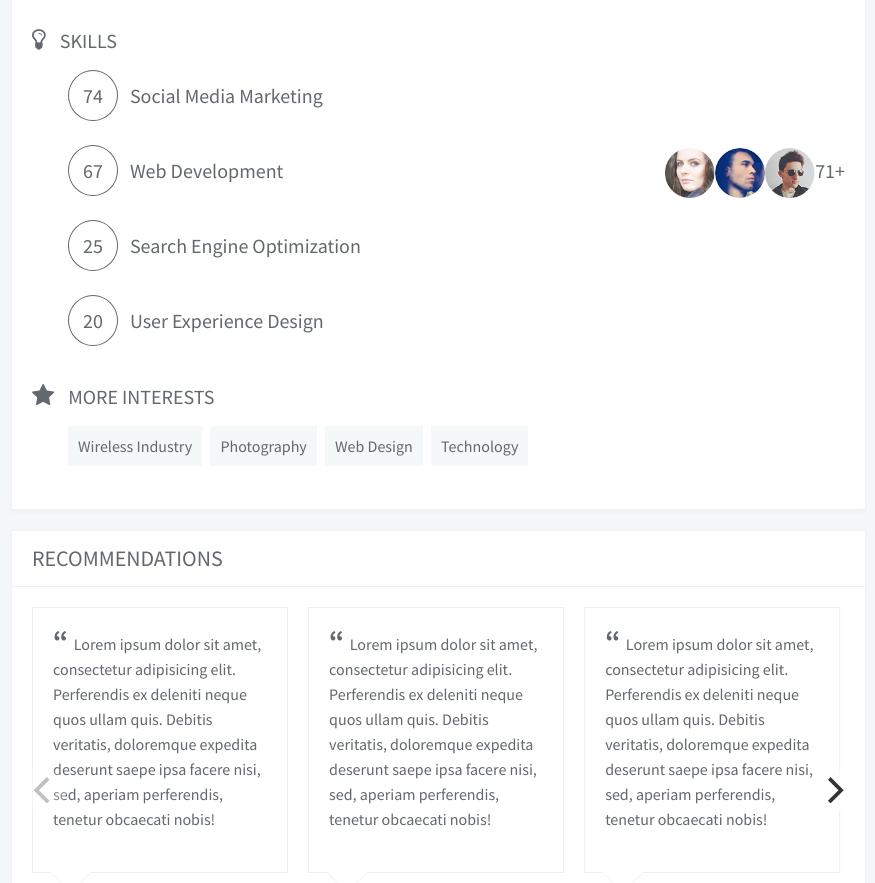
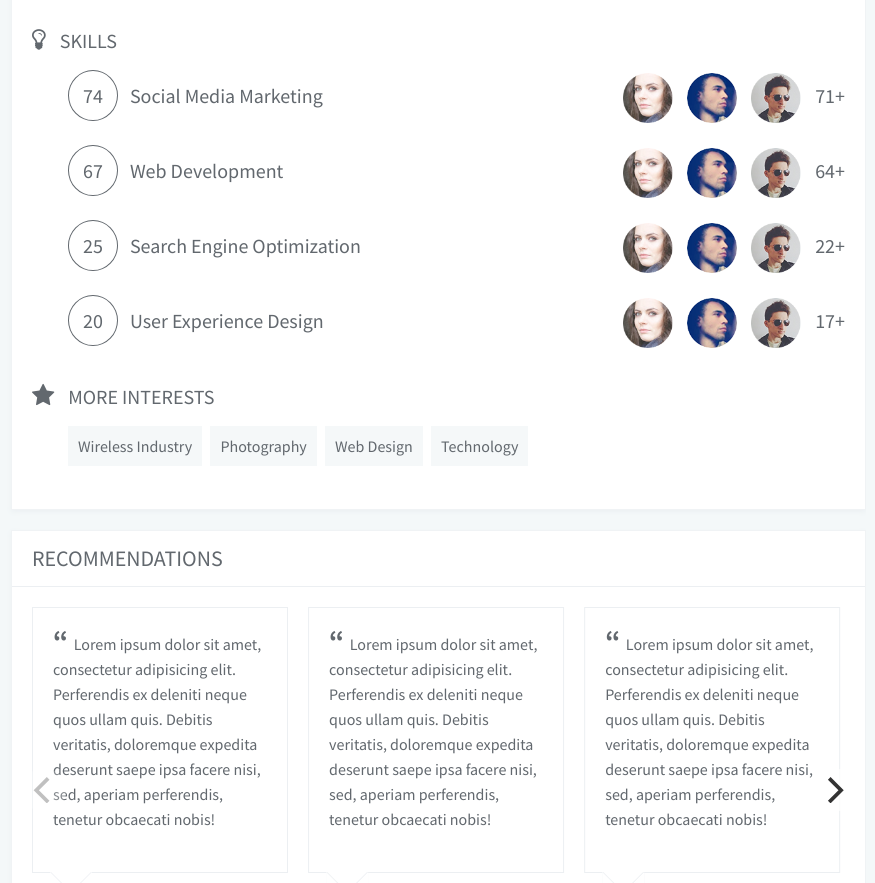
Before and after one commit to drehimself/linkedin-redesign, a website: page public/index.html in a window 1280 px wide. Shown: the part 1529-2412 px from the top of the page, without its empty margins (344-1219 px from the left). Drawn offline with nearby package versions, Linux system fonts and the light colour scheme.

Commit message:
tweaked skills

```diff
--- a/public/index.html
+++ b/public/index.html
@@ -262,16 +262,50 @@
                         <div class="background__sub-container">
 
                             <ul class="background__skill-list">
-                                <li><span class="background__skill-number">74</span>Social Media Marketing</li>
-                                <li><span class="background__skill-number">67</span>Web Development
-                                <span style="float:right">71+</span>
-                                <img src="img/skills2.png" alt="avatar" style="float:right">
-                                <img src="img/skills1.png" alt="avatar" style="float:right">
-                                <img src="img/skills3.png" alt="avatar" style="float:right">
+                                <li>
+                                    <span class="background__skill-number">74</span>Social Media Marketing
 
+                                    <div class="background__skill-avatars-container">
+                                        <span class="background__skill-avatars">71+</span>
+                                        <img src="img/skills2.png" alt="avatar" class="background__skill-avatars">
+                                        <img src="img/skills1.png" alt="avatar" class="background__skill-avatars">
+                                        <img src="img/skills3.png" alt="avatar" class="background__skill-avatars">
+                                    </div>
                                 </li>
-                                <li><span class="background__skill-number">25</span>Search Engine Optimization</li>
-                                <li><span class="background__skill-number">20</span>User Experience Design</li>
+
+
+                                <li>
+                                    <span class="background__skill-number">67</span>Web Development
+
+                                    <div class="background__skill-avatars-container">
+                                        <span class="background__skill-avatars">64+</span>
+                                        <img src="img/skills2.png" alt="avatar" class="background__skill-avatars">
+                                        <img src="img/skills1.png" alt="avatar" class="background__skill-avatars">
+                                        <img src="img/skills3.png" alt="avatar" class="background__skill-avatars">
+                                    </div>
+                                </li>
+
+                                <li>
+                                    <span class="background__skill-number">25</span>Search Engine Optimization
+
+                                    <div class="background__skill-avatars-container">
+                                        <span class="background__skill-avatars">22+</span>
+                                        <img src="img/skills2.png" alt="avatar" class="background__skill-avatars">
+                                        <img src="img/skills1.png" alt="avatar" class="background__skill-avatars">
+                                        <img src="img/skills3.png" alt="avatar" class="background__skill-avatars">
+                                    </div>
+                                </li>
+
+                                <li>
+                                    <span class="background__skill-number">20</span>User Experience Design
+
+                                    <div class="background__skill-avatars-container">
+                                        <span class="background__skill-avatars">17+</span>
+                                        <img src="img/skills2.png" alt="avatar" class="background__skill-avatars">
+                                        <img src="img/skills1.png" alt="avatar" class="background__skill-avatars">
+                                        <img src="img/skills3.png" alt="avatar" class="background__skill-avatars">
+                                    </div>
+                                </li>
                             </ul>
 
                         </div> <!-- end background__sub-container -->
--- a/resources/assets/sass/app.scss
+++ b/resources/assets/sass/app.scss
@@ -503,6 +503,15 @@ header {
     margin-top: -10px;
 }
 
+.background .background__skill-avatars-container {
+    float: right;
+}
+
+.background .background__skill-avatars {
+    float: right;
+    margin-left: 14px;
+}
+
 // interests
 
 .background .background__interest-list {
```
Also changed, not shown: public/css/app.css, 1 other file.
